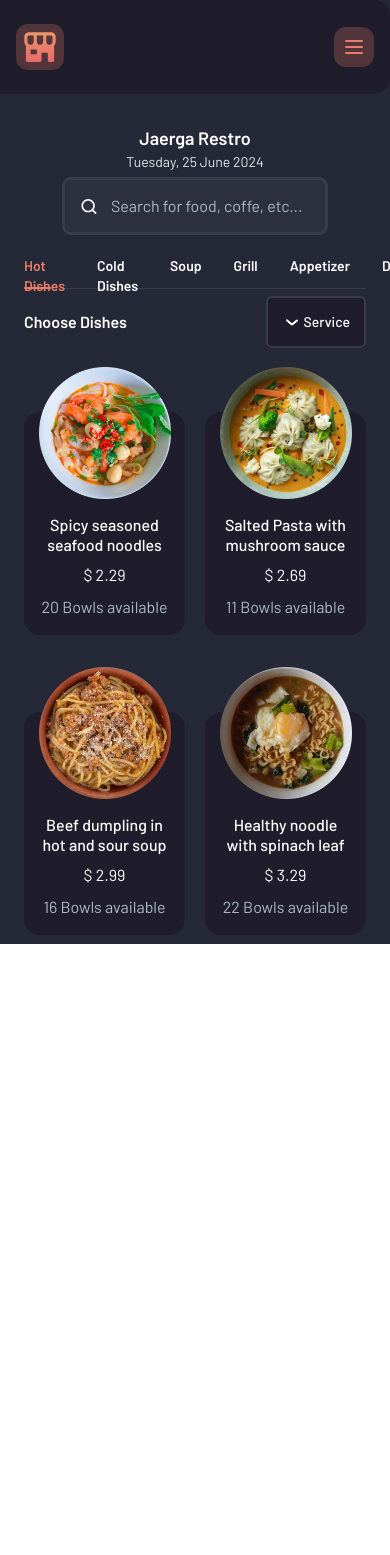
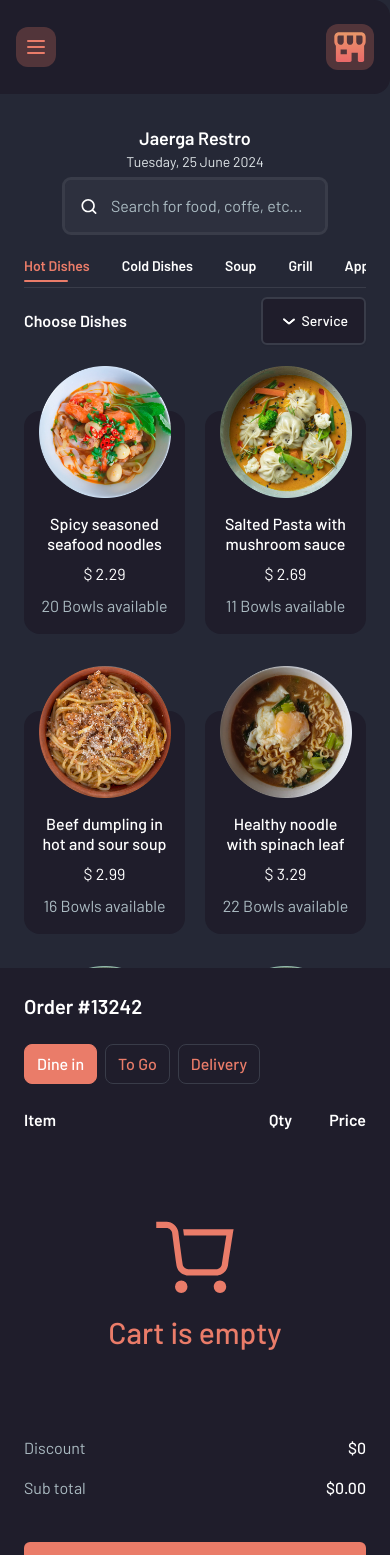
Before and after one commit to Tuns0704/wiicamp-training, a React (Vite) app: page / in a window 390 px wide. Shown: the top 1555 px of the page. Before the commit the page ends 944 px from the top, so only its background shows below. Built offline with nearby package versions, Linux system fonts and the light colour scheme.

Commit message:
Fix: Responsive for Navbar and Home

```diff
--- /dev/null
+++ b/src/components/icons/empty-cart.tsx
@@ -0,0 +1,23 @@
+const EmptyCartIcon = () => {
+  return (
+    <svg
+      className="svg-icon"
+      style={{
+        width: '5em',
+        height: '5em',
+        verticalAlign: 'middle',
+        fill: 'currentcolor',
+      }}
+      viewBox="0 0 1024 1024"
+      version="1.1"
+      xmlns="http://www.w3.org/2000/svg"
+    >
+      <path
+        d="M336.016 800a80 80 0 1 0-0.048 160 80 80 0 0 0 0.048-160z m23.936-656l10.736 79.84h542.048c-7.824 48-24.128 154.624-57.92 371.424-5.184 33.12-37.584 60.736-70.736 60.736H424.96c-33.296 0-66.288-27.92-70.592-60.016-51.84-385.712-56.032-417.76-56.16-418.656C287.36 104.992 221.568 48 148.4 48H16v80h132.4c32.8 0 65.84 28.896 70.592 60.624 0 0 4.064 30.752 56.096 417.792 9.6 71.472 76.832 129.584 149.888 129.584h359.104c72.704 0 138.48-56.24 149.76-128.448C1003.728 159.392 997.968 192 1006.24 144H359.952zM832 800c-44.224 0-80 35.808-80 80a80 80 0 1 0 160 0 80 80 0 0 0-80-80z"
+        fill="currentColor"
+      />
+    </svg>
+  );
+};
+
+export default EmptyCartIcon;
--- a/src/components/sidebar.tsx
+++ b/src/components/sidebar.tsx
@@ -1,9 +1,11 @@
 import { useEffect } from 'react';
 import { Link, NavLink } from 'react-router-dom';
-import { MenuIcon } from 'lucide-react';
+import { MenuIcon, X } from 'lucide-react';
 import {
   Sheet,
+  SheetClose,
   SheetContent,
+  SheetDescription,
   SheetHeader,
   SheetTitle,
   SheetTrigger,
@@ -16,10 +18,10 @@ import LogoutIcon from './icons/logout';
 function RenderSideItem() {
   return (
     <>
-      <ul className="block w-full h-fit">
+      <ul className="block w-full h-full">
         {routes.map((item) => {
           return (
-            <li key={item.name} className="w-full ml-2 h-[calc(100%-85%)]">
+            <li key={item.name} className="w-full sm:ml-2 h-[calc(100%-85%)]">
               <NavLink to={item.path}>
                 {({ isActive }) => (
                   <div
@@ -34,9 +36,7 @@ function RenderSideItem() {
                     <div
                       className={`p-4 sm:w-fit flex items-center gap-3 justify-center ${isActive ? 'text-white bg-primary rounded-lg font-bold' : 'text-primary'}`}
                     >
-                      <div className="flex gap-2">
-                        {item.icon} <p className="sm:hidden">{item.name}</p>
-                      </div>
+                      <div className="flex gap-2">{item.icon}</div>
                     </div>
                   </div>
                 )}
@@ -45,9 +45,9 @@ function RenderSideItem() {
           );
         })}
       </ul>
-      <div className="flex my-6 justify-center sm:mt-auto">
+      <div className="flex my-6 sm:mr-2 justify-center sm:mt-auto">
         <div className="sm:p-5 text-primary flex items-center justify-center gap-3 font-bold">
-          <LogoutIcon /> <p className="sm:hidden text-white">Logout</p>
+          <LogoutIcon />
         </div>
       </div>
     </>
@@ -65,8 +65,8 @@ function Sidebar() {
   }, [handleResize]);
 
   return (
-    <aside className="w-screen sm:w-[104px] fixed top-0 left-0 overflow-hidden px-4 sm:px-0 flex sm:flex-col justify-between items-center rounded-r-2xl sm:h-screen bg-darkbg2 z-50">
-      <Link to="/" className="py-6 w-12">
+    <aside className="w-screen sm:w-[104px] fixed top-0 left-0 overflow-hidden px-4 sm:px-0 flex flex-row-reverse sm:flex-col justify-between items-center rounded-r-2xl sm:h-screen bg-darkbg2 z-50">
+      <Link to="/" className="py-6 w-12 sm:mr-2">
         <img
           className="p-2 rounded-xl bg-primary/25"
           src="assets/home-logo.svg"
@@ -80,11 +80,18 @@ function Sidebar() {
               <MenuIcon className="p-2 size-10 text-primary rounded-xl bg-primary/25" />
             </div>
           </SheetTrigger>
-          <SheetContent className="bg-darkbg2 px-1">
+          <SheetContent
+            side={'left'}
+            className="bg-darkbg2 p-0 border-none w-fit"
+          >
             <SheetHeader>
-              <SheetTitle className="text-primary text-center">Menu</SheetTitle>
+              <SheetTitle className="hidden"></SheetTitle>
+              <SheetDescription className="hidden"></SheetDescription>
             </SheetHeader>
-            <div className="mt-10">
+            <div className="flex flex-col h-full items-center">
+              <SheetClose className="my-4 p-2 size-10 text-primary rounded-xl bg-primary/25">
+                <X />
+              </SheetClose>
               <RenderSideItem />
             </div>
           </SheetContent>
--- a/src/components/ui/sheet.tsx
+++ b/src/components/ui/sheet.tsx
@@ -1,8 +1,6 @@
 import * as React from 'react';
 import * as SheetPrimitive from '@radix-ui/react-dialog';
 import { cva, type VariantProps } from 'class-variance-authority';
-import { X } from 'lucide-react';
-
 import { cn } from '../../lib/utils';
 
 const Sheet = SheetPrimitive.Root;
@@ -63,10 +61,6 @@ const SheetContent = React.forwardRef<
       {...props}
     >
       {children}
-      <SheetPrimitive.Close className="absolute right-4 top-4 rounded-lg bg-primary/25 transition-opacity disabled:pointer-events-none data-[state=open]:bg-secondary">
-        <X className="size-10 text-primary" />
-        <span className="sr-only">Close</span>
-      </SheetPrimitive.Close>
     </SheetPrimitive.Content>
   </SheetPortal>
 ));
--- a/src/features/home-page/header.tsx
+++ b/src/features/home-page/header.tsx
@@ -9,9 +9,23 @@ import {
 } from '../../components/ui/select';
 import meals from '../../constants/meals';
 import { useState } from 'react';
+// import { useSearchParams } from 'react-router-dom';
 
 const Header = () => {
   const [mealOption, setMealOption] = useState(meals[0].value);
+  const [name, setName] = useState('');
+  // const [searchParams, setSearchParams] = useSearchParams('');
+
+  const handleChangeMeal = (value: string) => {
+    // setSearchParams({ meal: value });
+    setMealOption(value);
+  };
+
+  const handleChangeName = (value: string) => {
+    // setSearchParams({ name: value });
+    setName(value);
+  };
+
   return (
     <>
       <div className="flex flex-col gap-2 sm:gap-0 sm:flex-row justify-between items-center mb-6">
@@ -27,34 +41,36 @@ const Header = () => {
           <SearchIcon />
           <input
             type="text"
-            className="bg-darkbgbase w-[200px] focus:outline-none focus:ring-0 focus:text-white placeholder:text-textlight"
+            className="bg-darkbgbase w-[200px] focus:outline-none focus:ring-0 focus:text-white text-white placeholder:text-textlight"
             placeholder="Search for food, coffe, etc..."
+            value={name}
+            onChange={(e) => handleChangeName(e.target.value)}
           />
         </div>
       </div>
-      <div className="w-full max-h-[33px] pb-[13px] flex gap-8 border-b border-darklinebase mb-3 sm:mb-6">
+      <div className="w-full overflow-x-scroll scrollbar-none max-h-[33px] pb-[15px] flex gap-8 border-b border-darklinebase mb-3 sm:mb-6">
+        <div className="flex gap-8 ">
           {meals.map((item) => (
             <div
-            onClick={() => {
-              setMealOption(item.value);
-            }}
+              onClick={() => handleChangeMeal(item.value)}
               key={item.value}
-            className={`${mealOption === item.value ? 'text-primary after:content-[""] after:w-2/3 after:h-[2px] after:bg-primary after:absolute after:-bottom-[14px] after:left-0 after:rounded' : 'text-white '} relative  hover:cursor-pointer font-semibold text-sm`}
+              className={`${mealOption === item.value ? 'text-primary after:content-[""] after:w-2/3 after:h-[2px] after:bg-primary after:absolute sm:after:-bottom-[12px] after:-bottom-[6px] after:left-0 after:rounded' : 'text-white '} relative min-w-fit pb-5  hover:cursor-pointer font-semibold text-sm`}
             >
               {item.name}
             </div>
           ))}
         </div>
+      </div>
       <div className="min-h-[5vh] flex items-center justify-between mb-6">
         <h2 className="text-white font-semibold">Choose Dishes</h2>
         <Select>
-          <SelectTrigger className="w-[100px] bg-darkbg2 text-white border-2 border-darklinebase focus:ring-0 p-[14px] font-medium">
+          <SelectTrigger className="w-[105px] bg-darkbg2 text-white border-2 border-darklinebase focus:ring-0 py-3 font-medium">
             <SelectValue placeholder="Service" />
           </SelectTrigger>
           <SelectContent className="bg-darkbg2 border border-darklinebase text-white font-medium">
-            <SelectItem value="dinein">Dine In</SelectItem>
-            <SelectItem value="togo">To Go</SelectItem>
-            <SelectItem value="delivery">Delivery</SelectItem>
+            <SelectItem value="Dine In">Dine In</SelectItem>
+            <SelectItem value="To Go">To Go</SelectItem>
+            <SelectItem value="Delivery">Delivery</SelectItem>
           </SelectContent>
         </Select>
       </div>
--- a/src/features/home-page/index.tsx
+++ b/src/features/home-page/index.tsx
@@ -5,8 +5,8 @@ import CardFoodItem from './food-item';
 
 function HomePage() {
   return (
-    <div className="flex justify-between max-h-screen">
-      <div className="md:min-w-[55vw] w-full max-h-screen flex flex-col px-6 mt-6">
+    <div className="flex flex-col lg:flex-row justify-between md:max-h-screen">
+      <div className="md:min-w-[50vw] w-full max-h-screen flex flex-col px-6 mt-6">
         <Header />
         <div className="w-full grid grid-cols-2 lg:grid-cols-3 gap-5 sm:gap-5 lg:gap-7 flex-grow overflow-y-scroll scrollbar-none">
           {dishes.map((item, index) => (
@@ -15,7 +15,7 @@ function HomePage() {
         </div>
         <div />
       </div>
-      <div className="hidden lg:block md:min-w-[35vw]">
+      <div className="lg:block md:min-w-[35vw]">
         <OrderCart />
       </div>
     </div>
--- a/src/features/home-page/order-cart.tsx
+++ b/src/features/home-page/order-cart.tsx
@@ -4,6 +4,7 @@ import formatCurrency from '../../helpers/format-currency';
 
 import useCartStore from '../../stores/cart';
 import CardCartItem from './cart-item';
+import EmptyCartIcon from './../../components/icons/empty-cart';
 
 const OrderCart = () => {
   const { cart } = useCartStore();
@@ -42,9 +43,16 @@ const OrderCart = () => {
           <p className="font-semibold w-1/6 text-end">Price</p>
         </div>
         <div className="flex flex-col gap-6 overflow-y-scroll scrollbar-none">
-          {cart.map((item) => {
-            return <CardCartItem key={item.id} item={item} />;
-          })}
+          {cart.length > 0 ? (
+            cart.map((item) => {
+              return <CardCartItem key={item.id} item={item} />;
+            })
+          ) : (
+            <div className="w-full text-primary min-h-64 flex flex-col gap-4 justify-center items-center">
+              <EmptyCartIcon />
+              <p className="font-medium text-3xl">Cart is empty</p>
+            </div>
+          )}
         </div>
       </div>
       <div className="">
--- a/src/stores/cart.tsx
+++ b/src/stores/cart.tsx
@@ -1,4 +1,5 @@
 import { create } from 'zustand';
+
 interface CartItem {
   id: number;
   name: string;
--- /dev/null
+++ b/src/stores/search-params-food.tsx
@@ -0,0 +1,13 @@
+import { create } from 'zustand';
+
+interface SearchParamsFoodState {
+  searchTerm: [];
+  setSearchTerm: (searchTerm: []) => void;
+}
+
+const useSearchParamsFoodStore = create<SearchParamsFoodState>((set) => ({
+  searchTerm: [],
+  setSearchTerm: (searchTerm) => set({ searchTerm }),
+}));
+
+export default useSearchParamsFoodStore;
```
Lines whose indentation alone changed are shown as unchanged.
